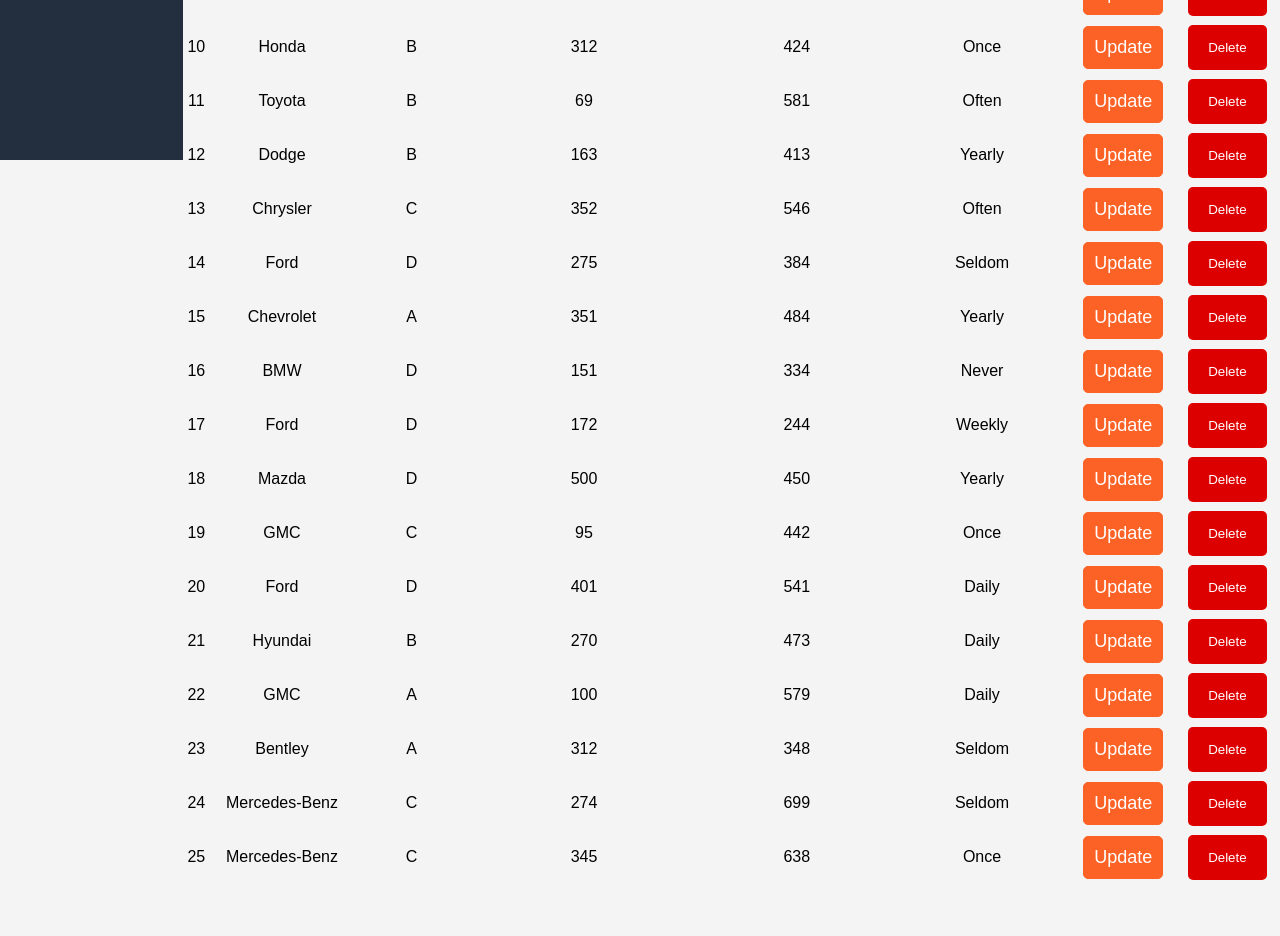
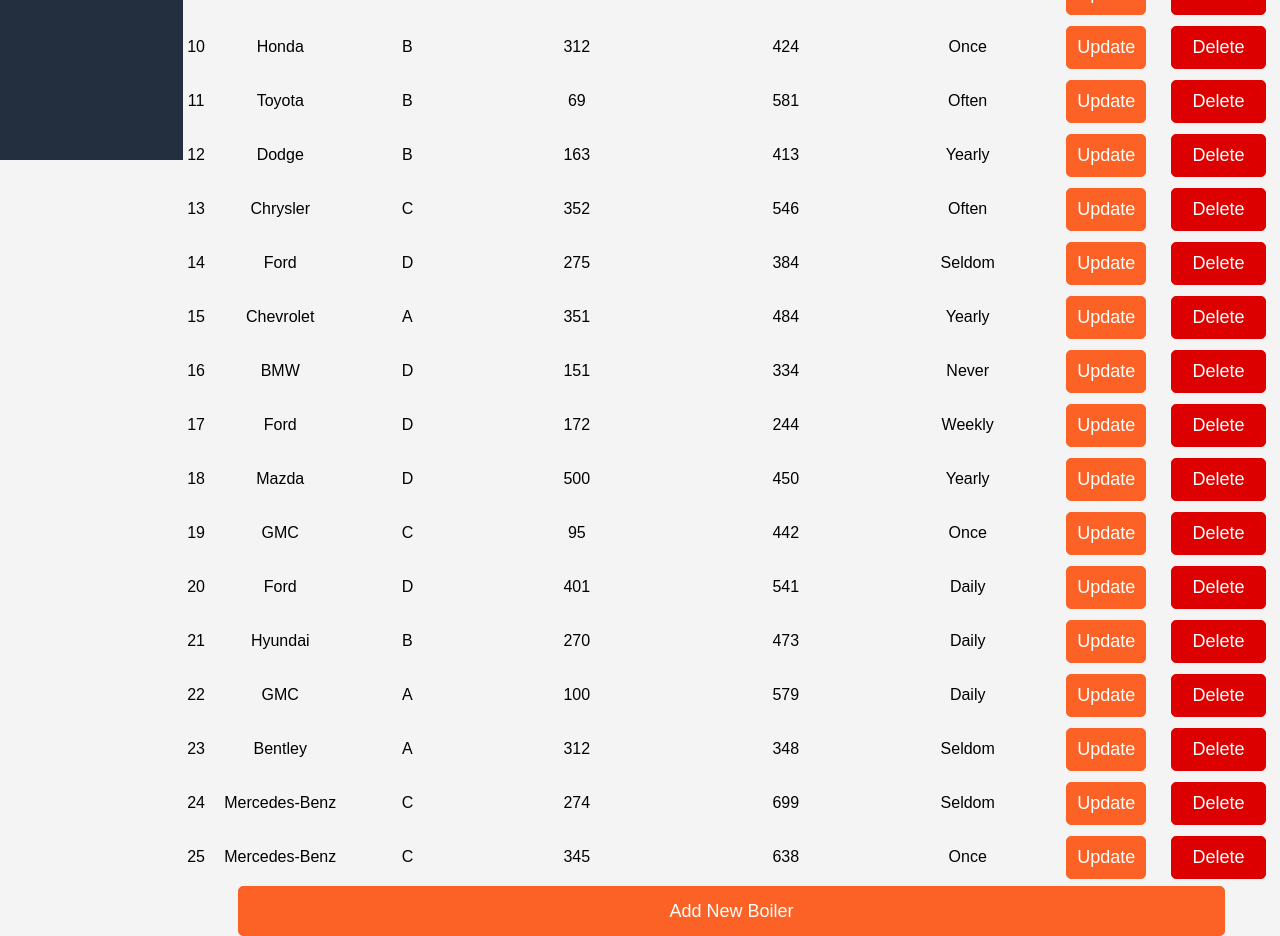
Before and after one commit to JoseBlois/rr-caldar-frontend, a React (Create React App) app: page /boilers in a window 1280 px wide. Shown: the part 640-1576 px from the top of the page. Before the commit the page ends 1526 px from the top, so only its background shows below. Built offline with nearby package versions, Linux system fonts and the light colour scheme.

Commit message:
Add new boiler button added, styiling. WIP on functionalities

```diff
--- a/src/components/boilersApp/addBoiler/addBoiler.module.css
+++ b/src/components/boilersApp/addBoiler/addBoiler.module.css
@@ -14,6 +14,8 @@
 }
 
 .label {
+    margin-bottom: 5px;
+    margin-top: 5px;
     width:450px;
     clear:left;
     text-align:left;
@@ -26,6 +28,22 @@
 }
 
 .rows {
-    margin: 10px;
     list-style-type: none;
 }
+
+.inputSubmit {
+    width: 100%;
+    height: 50px;
+    background-color: #fc6225;
+    color: #fff;
+    font-size: 18px;
+    border-radius: 5px;
+    border: solid 1px #fc6225;
+}
+
+.inputSubmit:hover {
+    background-color: #fff;
+    color: #fc6225;
+    border: solid 1px #fc6225;
+    cursor: pointer;
+}
--- a/src/components/boilersApp/addBoiler/index.js
+++ b/src/components/boilersApp/addBoiler/index.js
@@ -73,7 +73,7 @@
               </label>
             </li>
           </ul>
-          <input type="submit" value="Submit" />
+          <input type="submit" value="Submit" className={styles.inputSubmit} />
         </div>
       </form>
     </>
--- a/src/components/boilersApp/boilerItem/BoilerItem.module.css
+++ b/src/components/boilersApp/boilerItem/BoilerItem.module.css
@@ -5,22 +5,29 @@
     font-size: 18px;
     background-color: #fc6225;
     color: #fff;
+    cursor: pointer;
 }
 
 .updateBtn:hover {
     background-color: #fff;
     color: #fc6225;
     border: solid 1px #fc6225;
+}
+
+.deleteBtn {
+    padding: 10px 20px;
+    border: solid 1px #d00;
+    border-radius: 5px;
+    font-size: 18px;
+    background-color: #d00;
+    color: #fff;
     cursor: pointer;
 }
 
-.deleteBtn {
-    padding: 15px 20px;
-    border: none;
-    border-radius: 5px;
-    background-color: #d00;
-    color: #fff;
-    cursor: pointer;
+.deleteBtn:hover {
+    background-color: #fff;
+    color: #d00;
+    border: solid 1px #d00;
 }
 
 .table {
--- a/src/components/boilersApp/boilers/Boilers.module.css
+++ b/src/components/boilersApp/boilers/Boilers.module.css
@@ -6,3 +6,31 @@
     font-size:3vw;
     margin-bottom:5px;
 }
+
+.btnAdd {
+    width: 100%;
+    height: 50px;
+    background-color: #fc6225;
+    color: #fff;
+    font-size: 18px;
+    border-radius: 5px;
+    border: solid 1px #fc6225;
+}
+
+.link {
+    width: 90%;
+}
+
+.btnAdd:hover {
+    background-color: #fff;
+    color: #fc6225;
+    border: solid 1px #fc6225;
+    cursor: pointer;
+}
+
+.divAdd {
+    width:100%;
+    display: flex;
+    justify-content: center;
+    align-items: center;
+}
--- a/src/components/boilersApp/boilers/index.js
+++ b/src/components/boilersApp/boilers/index.js
@@ -1,4 +1,5 @@
 import React from 'react';
+import { NavLink } from 'react-router-dom';
 import Boiler from '../boilerItem';
 import styles from './Boilers.module.css';
 
@@ -6,6 +7,7 @@
   boilers, deleteBoiler, updateBoiler, searchBoiler,
 }) {
   return (
+    <div>
       <div>
         <table className={styles.tableHeader}>
           <caption className={styles.tableCaption}>Boilers Records</caption>
@@ -26,5 +28,11 @@
           </tbody>
         </table>
       </div>
+      <div className={styles.divAdd}>
+        <NavLink to="/boilers/add" className={styles.link}>
+          <button className={styles.btnAdd} type="button">Add New Boiler</button>
+        </NavLink>
+      </div>
+    </div>
   );
 }
```
Also changed, not shown: src/css/Navbar.module.css (line endings or trailing spaces), 2 other files (tests, documents, lock files or other folders). Lines whose indentation alone changed are shown as unchanged.
